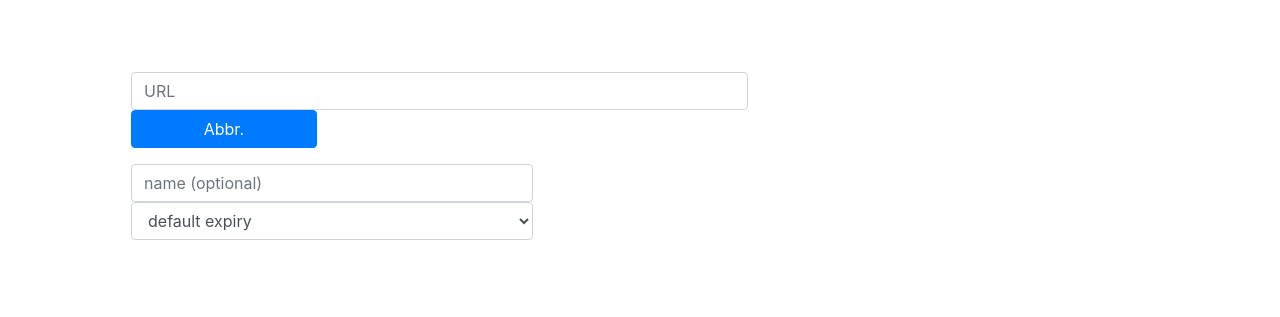
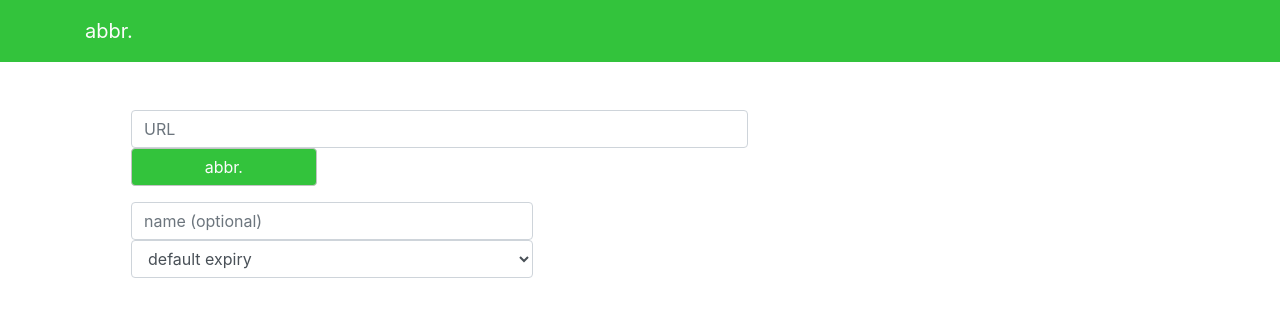
Before and after one commit to rixx/abbr, a Flask app: page / in a window 1280 px wide. Shown: the top 317 px of the page. Run offline with Flask 2, Linux system fonts and the light colour scheme; some libraries are stand-ins or nearby versions.

Commit message:
Add style.

```diff
--- a/abbr/templates/base.html
+++ b/abbr/templates/base.html
@@ -4,18 +4,43 @@
         <title>{% block title %}abbr{% endblock %}</title>
 		<link rel="stylesheet" href="https://maxcdn.bootstrapcdn.com/bootstrap/4.0.0-alpha.4/css/bootstrap.min.css" integrity="sha384-2hfp1SzUoho7/TsGGGDaFdsuuDL0LX2hnUp6VkX3CUQ2K4K+xjboZdsXyp4oUHZj" crossorigin="anonymous">
         <link rel="stylesheet" href="https://maxcdn.bootstrapcdn.com/font-awesome/4.5.0/css/font-awesome.min.css">
+        <style>
+            #abbr-button {
+                border-color: #c3c3c3;
+                background-color: #33c33c;
+                color: #fcfcfc;
+            }
+            #abbr-navitem {
+                display: inline-block;
+                vertical-align: top;
+			}
+			#abbr-navbar {
+                background-color: #33c33c;
+			}
+			#abbr-heading {
+                font-size: 20px;
+                color: #fcfcfc;
+			}
+			#abbr-content {
+                padding-top: 2em;
+			}
+        </style>
     </head>
 	<body>
 
-    <nav class="navbar navbar-light bg-faded">
-	  <div class="container-fluid">
-		  <a class="navbar-brand" href="/">
-			&nbsp;
-		  </a>
-	  </div>
+    <nav class="navbar navbar-full navbar-light bg-faded" id="abbr-navbar">
+		<div class="container text-xs-center">
+			<ul class="nav navbar-nav" id="abbr-navitem">
+				<li class="nav-item">
+					<a class="nav-link active" id="abbr-heading" href="/">
+						abbr.
+					</a>
+				</li>
+			</ul>
+		</div>
 	</nav>
 
-    <div class="container">
+    <div class="container" id="abbr-content">
 	{% block content %}
 	{% endblock %}
     </div>
--- a/abbr/templates/index.html
+++ b/abbr/templates/index.html
@@ -20,7 +20,7 @@
                         <input name="url" class="form-control" placeholder="URL" type="text">
                     </div>
                     <div class="col-md-3">
-    		            <button type="submit" class="btn btn-primary btn-block" >Abbr.</button>
+    		            <button type="submit" class="btn btn-primary btn-block" id="abbr-button">abbr.</button>
                     </div>
                 </fieldset>
                 <fieldset class="form-group">
```
